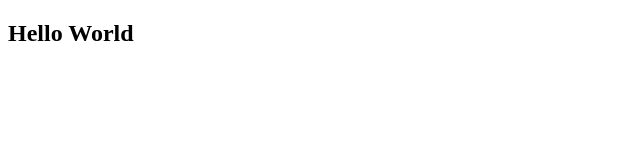
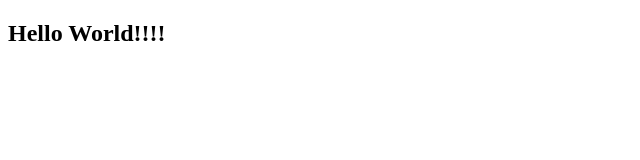
Before and after one commit to zomlik/action-practice, a plain HTML site: page index.htm in a window 1280 px wide. Shown: the full height of the page, 0-640 px from the left. Drawn offline with Linux system fonts and the light colour scheme.

Commit message:
change html file

```diff
--- a/index.htm
+++ b/index.htm
@@ -11,7 +11,7 @@
 
 <body>
 	<div>
-		<h2>Hello World</h2>
+		<h2>Hello World!!!!</h2>
 	</div>
 
 </body>
```
